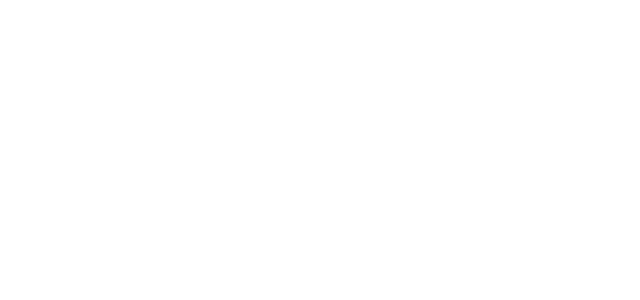
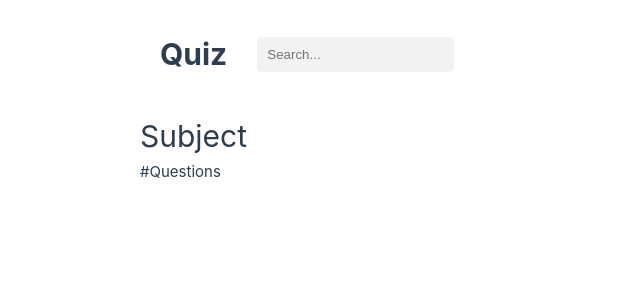
Before and after one commit to listenToRipley/vue, a Vue app in the folder Quiz/: page / in a window 1280 px wide. Shown: the top 300 px of the page, without its empty margins (0-640 px from the left). Built offline with nearby package versions, Linux system fonts and the light colour scheme.

Commit message:
quiz outline

```diff
--- a/Quiz/src/App.vue
+++ b/Quiz/src/App.vue
@@ -2,8 +2,53 @@
 </script>
 
 <template>
+  <div class="container">
+    <header>
+      <h1>Quiz</h1>
+      <input
+        type="text"
+        placeholder="Search...">
+    </header>
+
+  <div class="options-cards">
+    <div class="card">
+      <img src="" alt="">
+      <div class="card-text"></div>
+      <h1>Subject</h1>
+      <p>#Questions</p>
+    </div>
+  </div>
+  </div>
 
 </template>
 
-<style>
+<style scoped>
+
+.container {
+  max-width: 1000px;
+  margin: 0 auto;
+}
+
+header {
+  margin-bottom: 10px;
+  margin-top: 30px;
+  margin-left: 20px;
+  display: flex;
+  align-items: center;
+}
+
+header h1 {
+  font-weight: bold;
+  margin-right: 30px;
+}
+
+header input {
+  border: none;
+  background-color: rgba(128, 128, 128, 0.1);
+  padding: 10px;
+  border-radius: 5px;
+}
+
+/* CARD SECTION */
+
 </style>
```
